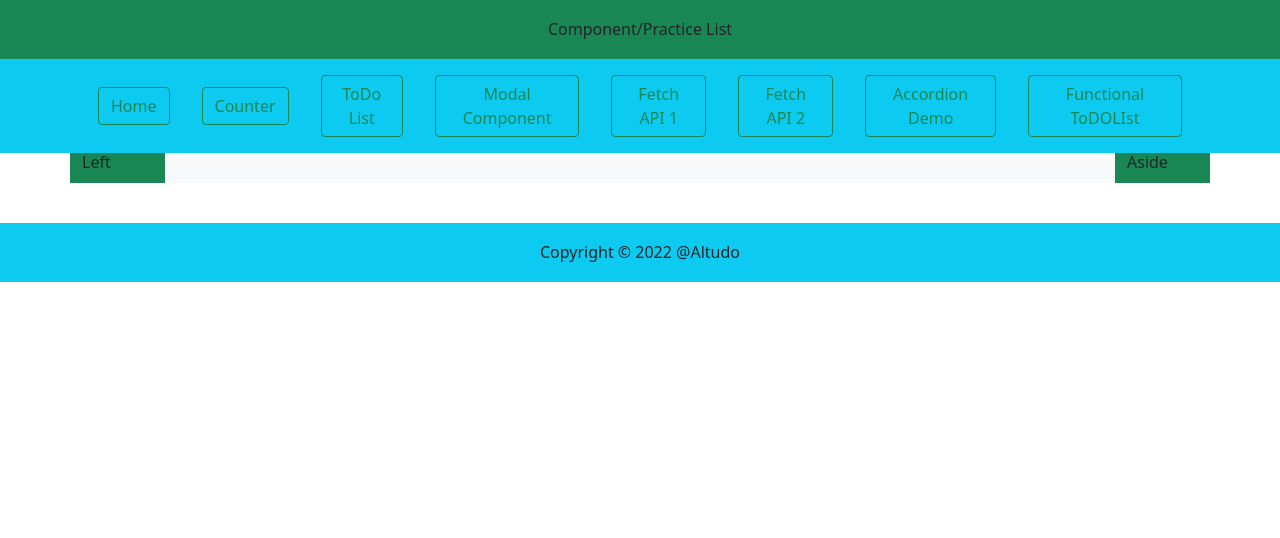
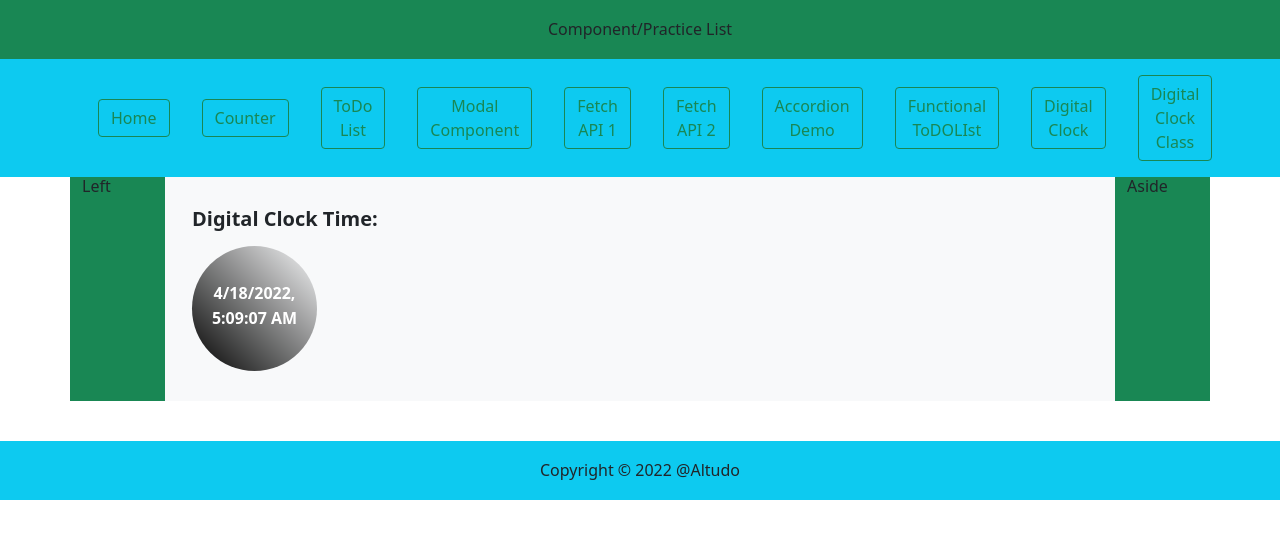
Before and after one commit to ervkgithub/cepta_react_training, a React (Create React App) app: page /digiclock in a window 1280 px wide. Shown: the top 538 px of the page. Built offline with nearby package versions, Linux system fonts and the light colour scheme.

Commit message:
Digital Clock withFunction worked

```diff
--- a/src/App.js
+++ b/src/App.js
@@ -11,6 +11,9 @@ import ComponentAPI  from './component/ComponentAPI';
 import FetchAPI  from './component/FetchAPI';
 import AccordionDemo  from './component/Accordion';
 import FunToDoComponet from './component/FunToDoComponent';
+import DigitalClock from './component/DigitalClocks';
+import DigitalClockClass from './component/ComponentDigitalClockClass';
+
 import './sass/Test.scss'
 
 function App() {
@@ -33,6 +36,8 @@ function App() {
                 <Route path='/fetchapi' element = {<FetchAPI/>}/>
                 <Route path='/accordemo' element = {<AccordionDemo/>}/>
                 <Route path='/funtodolist' element = {<FunToDoComponet/>}/>
+                <Route path='/digiclock' element = {<DigitalClock/>}/>
+                <Route path='/digiclockclass' element = {<DigitalClockClass/>}/>
               </Routes>
             </div>
             <div className='col-lg-1 bg-success'>Aside</div>
--- a/src/common/Menu.js
+++ b/src/common/Menu.js
@@ -17,6 +17,9 @@ const Menu = () => {
                         <Nav.Link><Link to="/fetchapi" className='btn btn-outline-success'>Fetch API 2</Link></Nav.Link>
                         <Nav.Link><Link to="/accordemo" className='btn btn-outline-success'>Accordion Demo</Link></Nav.Link>
                         <Nav.Link><Link to="/funtodolist" className='btn btn-outline-success'>Functional ToDOLIst</Link></Nav.Link>
+                        <Nav.Link><Link to="/digiclock" className='btn btn-outline-success'>Digital Clock</Link></Nav.Link>
+                        <Nav.Link><Link to="/digiclockclass" className='btn btn-outline-success'>Digital Clock Class</Link></Nav.Link>
+
                     </Navbar>
 
                 </div>
--- a/src/component/Accordion.js
+++ b/src/component/Accordion.js
@@ -1,6 +1,6 @@
 
 import { React } from 'react';
-import { Container, Row, Col, Accordion, Card, Button } from 'react-bootstrap';
+import { Container, Row, Col, Accordion } from 'react-bootstrap';
 
 const AccordionDemo = () => {
 
--- /dev/null
+++ b/src/component/ComponentDigitalClockClass.js
@@ -0,0 +1,33 @@
+
+import React from "react";
+
+class DigitalClockClass extends React.Component {
+    constructor() {
+        super();
+        this.state = {
+            curr_time: new Date().toLocaleString(),
+        }
+    }
+    componentDidUpdate = () => {
+        this.setState({
+            curr_time: this.state.curr_time
+        });
+    }
+    componentWillUnmount = () => {
+        this.setState({
+            curr_time : 0
+        });
+    }
+    render() {
+        return (
+            <>
+                <div className="digital-clock-wrap">
+                    <div className="dc-label">Digital Clock Time Class: </div>
+                    <div className="date-time">{this.state.curr_time}</div>
+                </div>
+            </>
+        )
+    }
+}
+
+export default DigitalClockClass;
--- /dev/null
+++ b/src/component/DigitalClocks.js
@@ -0,0 +1,23 @@
+
+import React, { useState } from "react";
+
+const DigitalClock = () => {
+    let time = new Date().toLocaleString();
+    const [cur_time, setCtime] = useState(time);
+
+    const UpdatedTime = () => {
+        let time = new Date().toLocaleString();
+        setCtime(time);
+    }
+    setInterval(UpdatedTime,1000);
+    return (
+        <>
+            <div className="digital-clock-wrap">
+                <div className="dc-label">Digital Clock Time: </div>
+                <div className="date-time">{cur_time}</div>
+            </div>
+        </>
+    )
+}
+
+export default DigitalClock;
--- a/src/sass/Test.scss
+++ b/src/sass/Test.scss
@@ -1,3 +1,24 @@
 body{
     line-height: 1.2;
 }
+
+.digital-clock-wrap{
+    padding: 15px;
+    .dc-label{
+        padding-bottom: 15px;
+        font-weight: bold;
+        font-size: 20px;
+    }
+    .date-time{
+        background: linear-gradient(45deg, black, transparent);
+        width: 125px;
+        text-align: center;
+        padding: 35px 15px 0 15px;
+        font-weight: bold;
+        color: #fff;
+        line-height: 25px;
+        height: 125px;
+        vertical-align: middle;
+        border-radius: 50%;
+    }
+}
```
